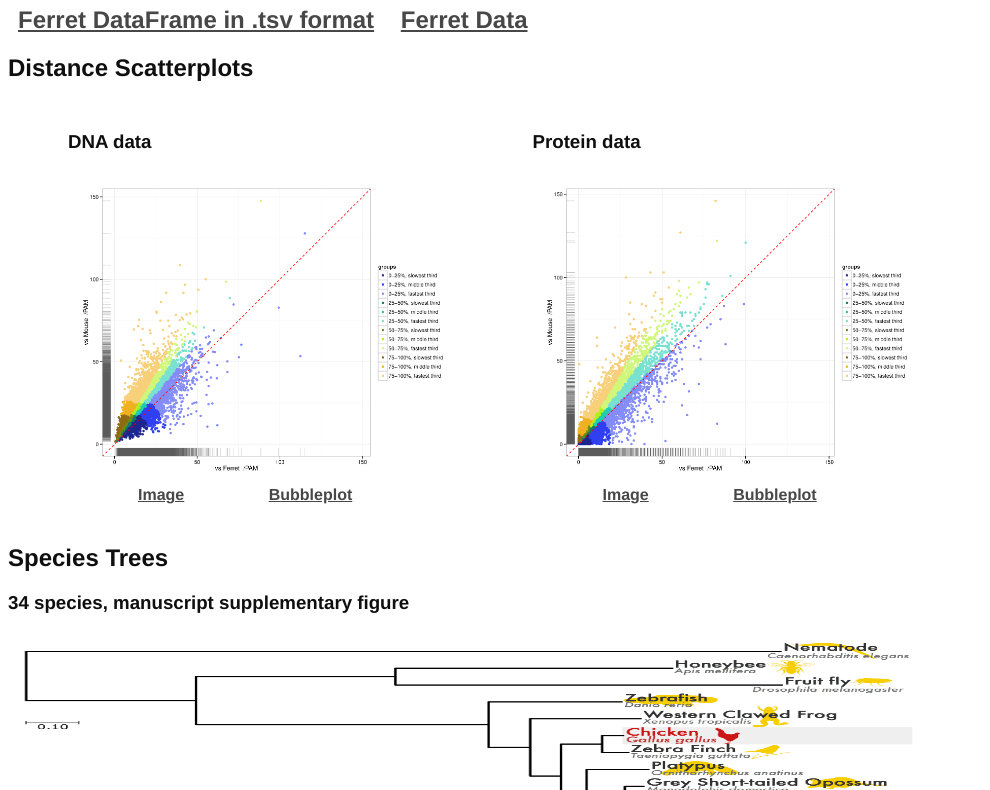
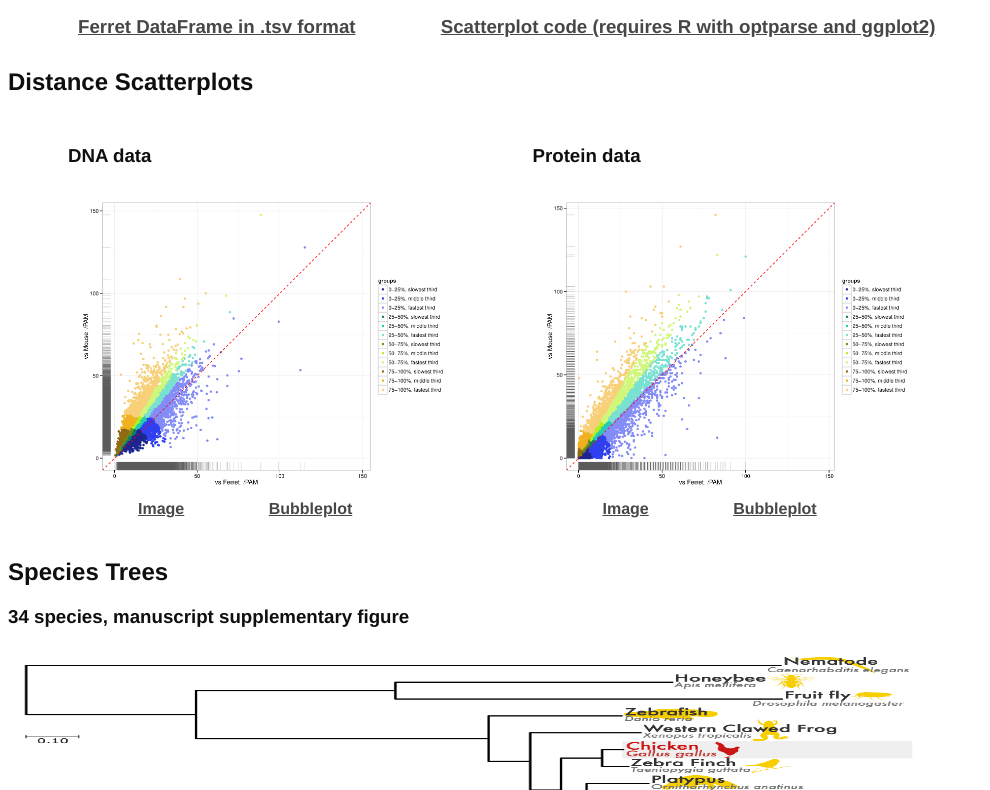
Before and after one commit to kgori/fret, a plain HTML site: page website/main.html in a window 1280 px wide. Shown: the part 60-850 px from the top of the page, without its empty margins (0-990 px from the left). Drawn offline with Linux system fonts and the light colour scheme.

Commit message:
Change to main.html

```diff
--- a/website/main.html
+++ b/website/main.html
@@ -8,10 +8,15 @@
   <body>
     <h1>Downloads</h1>
     <div id="Downloads">
-      <h2>
+      <h3>
+      <ul><li>
       <a href="../data/FerretDataFrame.tsv" class="button" alt="Download as .tsv" title="Download as .tsv">Ferret DataFrame in .tsv format</a>
-      <a href="../Rscripts/scatter_highlight.R" class="button" alt="Download plotting code (requires R with optparse and ggplot2)" title="Download Rscript">Ferret Data</a>
-      </h2>
+      </li>
+      <li>
+      <a href="../Rscripts/scatter_highlight.R" class="button" alt="Download plotting code (requires R with optparse and ggplot2)" title="Download Rscript">Scatterplot code (requires R with optparse and ggplot2)</a>
+      </li>
+      </ul>
+      </h3>
     </div>
     <div id="plots">
       <h2>Distance Scatterplots</h2>
```
